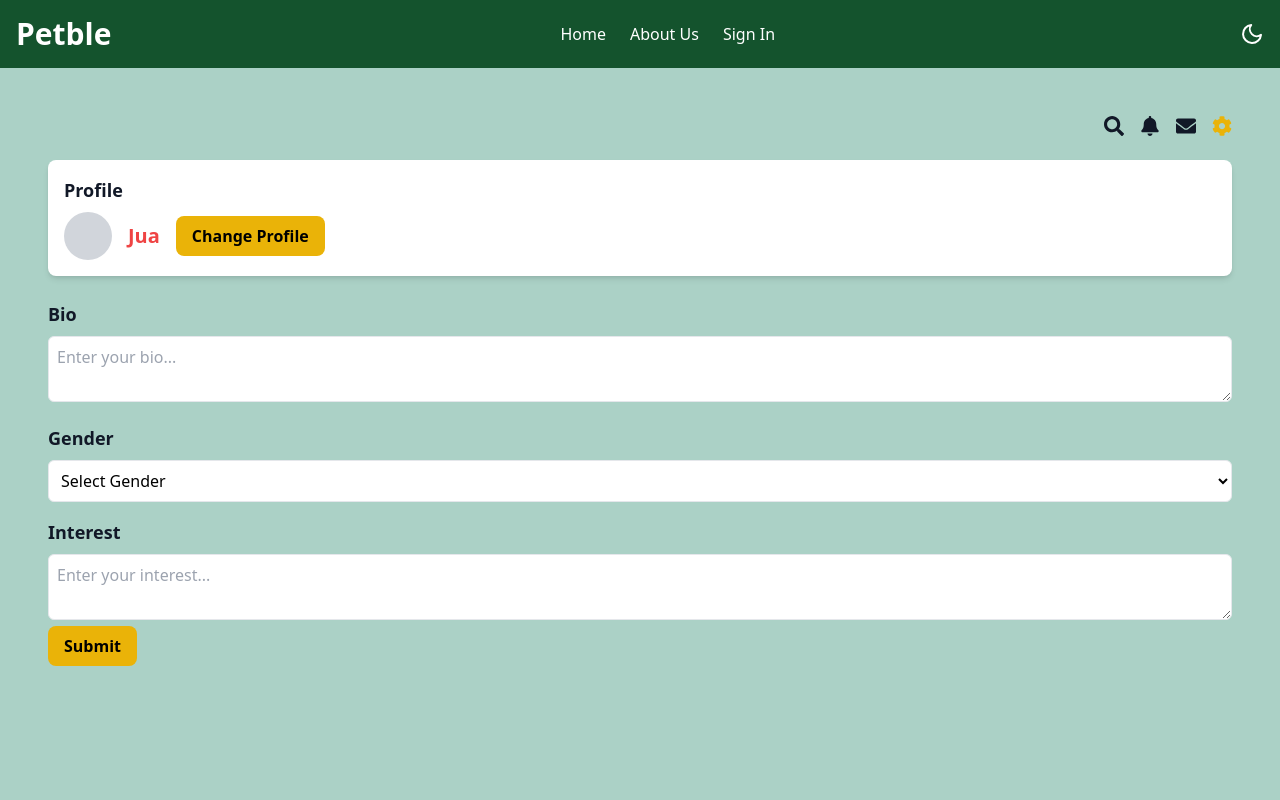
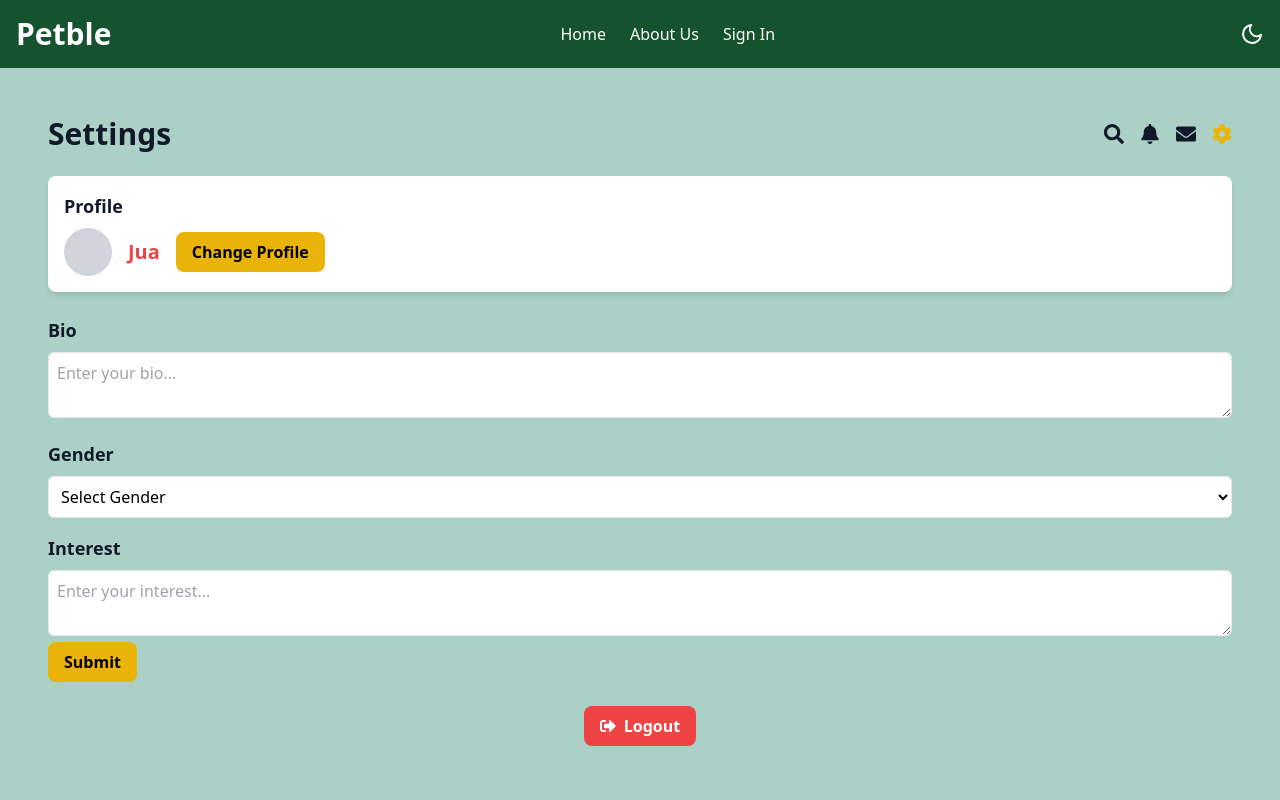
Before and after one commit to muhammadlazz/Petble, a React (Vite) app in the folder frontend/: page /settings in a window 1280 px wide. Shown: the top 800 px of the page. Built offline with nearby package versions, Linux system fonts and the light colour scheme; the HTML template or start-up script is replaced by a standard one.

Commit message:
update logout and display username fix

```diff
--- a/frontend/src/components/Discovery.tsx
+++ b/frontend/src/components/Discovery.tsx
@@ -24,10 +24,7 @@ const UserCard: React.FC<UserCardProps> = ({ name, age, image, interests }) => {
       </div>
       <div className="mt-4 flex flex-wrap gap-2">
         {interests.map((interest, index) => (
-          <span
-            key={index}
-            className="bg-white border-2 border-teal-900 text-black text-sm px-3 py-1 rounded-full"
-          >
+          <span key={index} className="bg-white border-2 border-teal-900 text-black text-sm px-3 py-1 rounded-full">
             {interest}
           </span>
         ))}
@@ -43,12 +40,34 @@ const Discovery: React.FC = () => {
   const navigate = useNavigate();
   const [username, setUsername] = useState<string | null>(null);
 
-  useEffect(() => {
+  // Function untuk update username dari localStorage
+  const updateUsername = () => {
     const storedUser = localStorage.getItem("user");
     if (storedUser) {
-      const userData = JSON.parse(storedUser);
-      setUsername(userData.email.split("@")[0]); // Ambil bagian sebelum '@' sebagai username
+      try {
+        const userData = JSON.parse(storedUser);
+        setUsername(userData.username || userData.email.split("@")[0]);
+      } catch (error) {
+        console.error("Error parsing user data:", error);
+      }
+    } else {
+      setUsername(null); // Jika tidak ada user, set username ke null
     }
+  };
+
+  useEffect(() => {
+    updateUsername(); // Panggil pertama kali saat komponen dimount
+
+    // Event listener untuk mendeteksi perubahan localStorage
+    const handleStorageChange = () => {
+      updateUsername();
+    };
+
+    window.addEventListener("storage", handleStorageChange);
+
+    return () => {
+      window.removeEventListener("storage", handleStorageChange);
+    };
   }, []);
 
   const users = [
--- a/frontend/src/components/Settings.tsx
+++ b/frontend/src/components/Settings.tsx
@@ -1,21 +1,32 @@
 import { useNavigate } from "react-router-dom";
-import { FaBell, FaEnvelope, FaCog, FaSearch } from "react-icons/fa";
+import { FaBell, FaEnvelope, FaCog, FaSearch, FaSignOutAlt } from "react-icons/fa";
 
 const Settings = () => {
   const navigate = useNavigate();
 
+  // Function untuk logout
+  const handleLogout = () => {
+    localStorage.removeItem("token");
+    localStorage.removeItem("user");
+
+    // Paksa trigger event storage agar komponen lain ter-update
+    window.dispatchEvent(new Event("storage"));
+
+    navigate("/signin");
+  };
+
   return (
     <div className={`min-h-screen p-6 transition-all`}>
       {/* Navbar Icons */}
-      <div className="flex justify-end space-x-4 text-xl">
-        <button><FaSearch className="cursor-pointer" /></button>
-        <button onClick={() => navigate("/notifications")} className="hover:text-orange-500"><FaBell className="cursor-pointer" /></button>
-        <button onClick={() => navigate("/mail")} className="hover:text-orange-500"><FaEnvelope className="cursor-pointer" /></button>
-        <button><FaCog className="cursor-pointer text-yellow-500" /></button>
+      <div className="flex justify-between items-center text-xl">
+        <h1 className="text-3xl font-bold">Settings</h1>
+        <div className="flex space-x-4">
+          <button><FaSearch className="cursor-pointer" /></button>
+          <button onClick={() => navigate("/notifications")} className="hover:text-orange-500"><FaBell className="cursor-pointer" /></button>
+          <button onClick={() => navigate("/mail")} className="hover:text-orange-500"><FaEnvelope className="cursor-pointer" /></button>
+          <button><FaCog className="cursor-pointer text-yellow-500" /></button>
+        </div>
       </div>
-
-      {/* Header
-      <h1 className="text-3xl font-bold mt-4">Petble</h1> */}
 
       {/* Profile Section */}
       <div className="mt-6 bg-white p-4 rounded-lg shadow-md dark:bg-gray-700">
@@ -45,14 +56,17 @@ const Settings = () => {
 
       <div className="mt-4">
         <label className="block text-lg font-semibold mb-2">Interest</label>
-        {/* <select className="w-full p-2 border rounded-md bg-white text-black dark:bg-gray-700 dark:text-white">
-          <option value="">Select Interest</option>
-          <option value="cats">Cats</option>
-          <option value="dogs">Dogs</option>
-          <option value="both">Both</option>
-        </select> */}
         <textarea className="w-full p-2 border rounded-md bg-white text-black dark:bg-gray-700 dark:text-white" placeholder="Enter your interest..."></textarea>
         <button className="ml-auto bg-yellow-500 text-black font-semibold px-4 py-2 rounded-lg">Submit</button>
+      </div>
+
+      {/* Logout Button */}
+      <div className="mt-6 flex justify-center">
+        <button
+          onClick={handleLogout}
+          className="flex items-center bg-red-500 text-white font-semibold px-4 py-2 rounded-lg hover:bg-red-600 transition">
+          <FaSignOutAlt className="mr-2" /> Logout
+        </button>
       </div>
     </div>
   );
--- a/frontend/src/components/SignIn.tsx
+++ b/frontend/src/components/SignIn.tsx
@@ -5,9 +5,10 @@ import signinImage from "./signin-image.jpg"; // Sesuaikan path
 const SignIn: React.FC = () => {
   const [email, setEmail] = useState("");
   const [password, setPassword] = useState("");
-  const [error, setError] = useState(""); // ✅ Bisa digunakan
-  const [loading, setLoading] = useState(false); // ✅ Bisa digunakan
+  const [error, setError] = useState("");
+  const [loading, setLoading] = useState(false);
   const navigate = useNavigate();
+
   const handleSubmit = async (e: React.FormEvent) => {
     e.preventDefault();
     setError("");
@@ -25,13 +26,17 @@ const SignIn: React.FC = () => {
         throw new Error(data.message || "Login failed");
       }
 
-      // ✅ Simpan token ke localStorage
+      // ✅ Simpan token dan user ke localStorage
       localStorage.setItem("token", data.token);
+      localStorage.setItem("user", JSON.stringify(data.user));
+
+      // ✅ Paksa trigger event storage agar komponen lain terupdate
+      window.dispatchEvent(new Event("storage"));
 
       console.log("Login Successful:", data);
       navigate("/discovery"); // Arahkan ke halaman discovery setelah sukses login
     } catch (err: any) {
-      setError(err.message); // ✅ Tampilkan error ke UI
+      setError(err.message);
     } finally {
       setLoading(false);
     }
@@ -76,7 +81,7 @@ const SignIn: React.FC = () => {
             <button
               type="submit"
               className="px-6 py-2 bg-orange-500 text-white font-semibold rounded-full hover:bg-orange-600 transition w-full max-w-xs mx-auto"
-              disabled={loading} // ✅ Disable button saat loading
+              disabled={loading}
             >
               {loading ? "Logging in..." : "Login"}
             </button>
```
